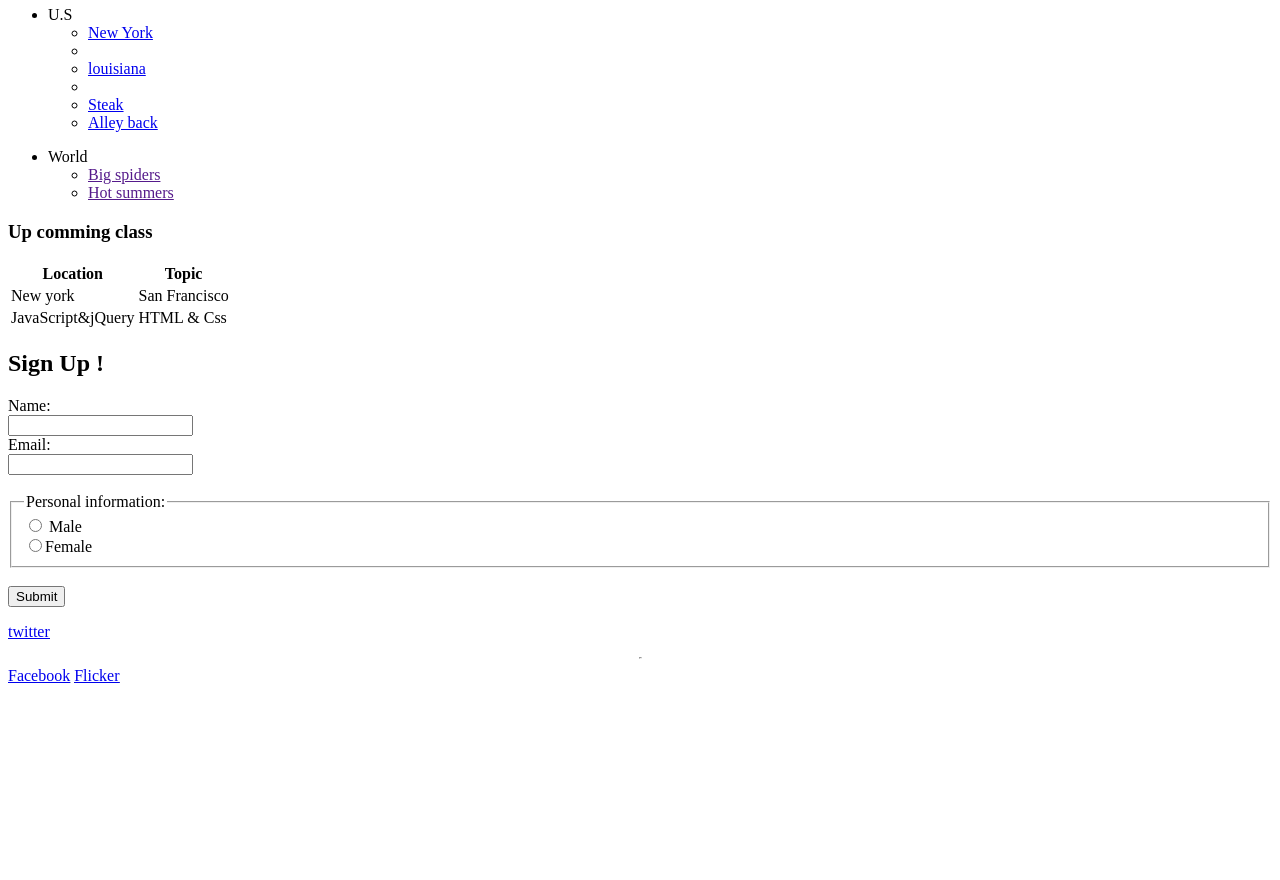
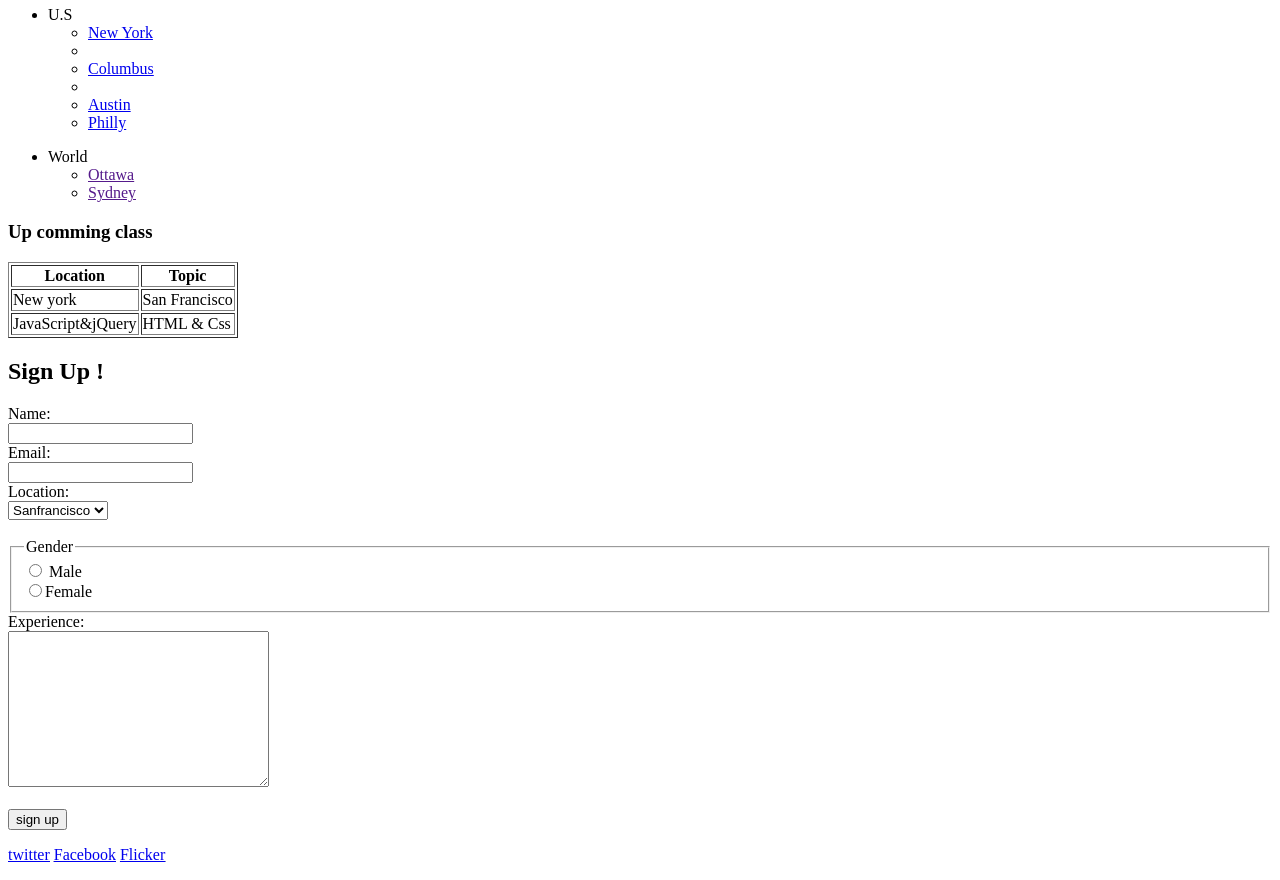
Before and after one commit to M1kstanlye/Gettingstarted, a plain HTML site: page Practice files/Part 2 website/website.html in a window 1280 px wide. Shown: the part 464-1344 px from the top of the page. Before the commit the page ends 1165 px from the top, so only its background shows below. Drawn offline with Linux system fonts and the light colour scheme.

Commit message:
Finished part 2 of part 2 but the virtical lines

```diff
--- a/Practice files/Part 2 website/website.html
+++ b/Practice files/Part 2 website/website.html
@@ -16,28 +16,28 @@
       capabilities <i> we can begin to expand this landscape </i>
      </p>
 
-     <h1> our locations </h1>
+     <h1> Our Locations </h1>
 
 <ul>
     <li> U.S </li>
     <ul>
         <li><a href="https://partner.steamgames.com/">New York</a><li>
-        <li><a href="https://telltale.com/">louisiana</a><li>
-        <li><a href="https://developer.mozilla.org/en-US/docs/Web/HTML">Steak</a></li>
-        <li><a href="https://www.w3schools.com/"> Alley back</a></li>
+        <li><a href="https://telltale.com/">Columbus</a><li>
+        <li><a href="https://developer.mozilla.org/en-US/docs/Web/HTML">Austin</a></li>
+        <li><a href="https://www.w3schools.com/">Philly</a></li>
      </ul>
 </ul>
 <ul>
    <li> World</li>
     <ul>
-           <li><a href="">Big spiders</a> </li>
-           <li><a href="">Hot summers</a> </li>
+           <li><a href="">Ottawa</a> </li>
+           <li><a href="">Sydney</a> </li>
     </ul>
 </ul>
+
 <h3> Up comming class </h3>
-<form>
 
-<table>
+<table border ="1">
         <tr>
             <th>Location</th>
             <th> Topic </th>
@@ -59,23 +59,29 @@
 
         Email: <br>
         <input type="text" name="Email"> <br>
+
+        Location:<br>
+        <select name="Sanfrancisco"> <br>
+            <option value="Sanfrancisco"> Sanfrancisco</option>
+        </select> <br>
 <br>
 <fieldset>
-    <legend>Personal information:</legend>
+    <legend>Gender</legend>
      <input type="radio" name="gender" value="male"> Male <br>
+     <input type= "radio" name= "gender" value= "female">Female <br>
+</fieldset>
 
-     <input type= "radio" name= "gender" value= "female">Female <br>
-     </fieldset>
+    Experience:<br>
+     <textarea name="message" rows="10" cols="30">
+         </textarea> <br>
+
 <br>
-
-        <input type= "submit" value="Submit">
+  <input type= "submit" value="sign up">
 
     </form>
+<p><u><a href="https://twitter.com/girldevelopit?lang=en">twitter</a></u>
+   <u><a href="https://www.facebook.com/girldevelopit/">Facebook</a></u>
+   <u><a href="https://www.girldevelopit.com/materials">Flicker</a></u></p>
+        </body>
 
-<p><u><a href="https://twitter.com/girldevelopit?lang=en">twitter</a></u><hr width="1">
-   <u><a href="https://www.facebook.com/girldevelopit/">Facebook</a></u><vr>
-   <u><a href="https://www.girldevelopit.com/materials">Flicker</a></u></p>
-
-         </body>
-
-    </html
+    </html>
```
